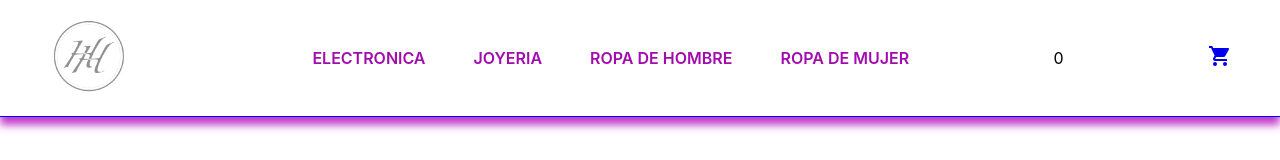
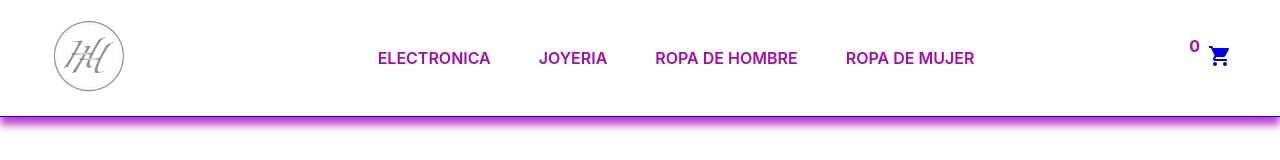
Before and after one commit to fabi4872/tiendaRopaSalomone, a React (Create React App) app: page / in a window 1280 px wide. Shown: the top 160 px of the page. Built offline with nearby package versions, Linux system fonts and the light colour scheme; no server answers.

Commit message:
Solucion a problema de context

```diff
--- a/src/App.css
+++ b/src/App.css
@@ -155,3 +155,21 @@
 .card-boton-continuar:hover {
   background-color: #1b10ac;
 }
+
+.cart-container {
+  display: flex;
+  flex-wrap: wrap;
+  padding: 0;
+  margin: 0;
+  justify-content: center;
+  align-items: center;
+  position: relative;
+}
+.cart-cantidad {
+  position: absolute;
+  font-weight: bold;
+  text-align: center;
+  color: #A20BAE;
+  right: 2rem;
+  top: -1.5rem;
+}
--- a/src/components/CartWidget/CartWidget.js
+++ b/src/components/CartWidget/CartWidget.js
@@ -9,10 +9,12 @@ const CartWidget = () => {
 
   return (
     <>
-      <p>{ qty }</p>
-      <Link className='botonCartWidget' to={'/cart'}>
-        <ShoppingCartIcon />
-      </Link>
+      <div className="cart-container">
+        <p className="cart-cantidad">{ qty }</p>
+        <Link className="botonCartWidget" to={"/cart"}>
+          <ShoppingCartIcon />
+        </Link>
+      </div>
     </>
   )
 }
```
